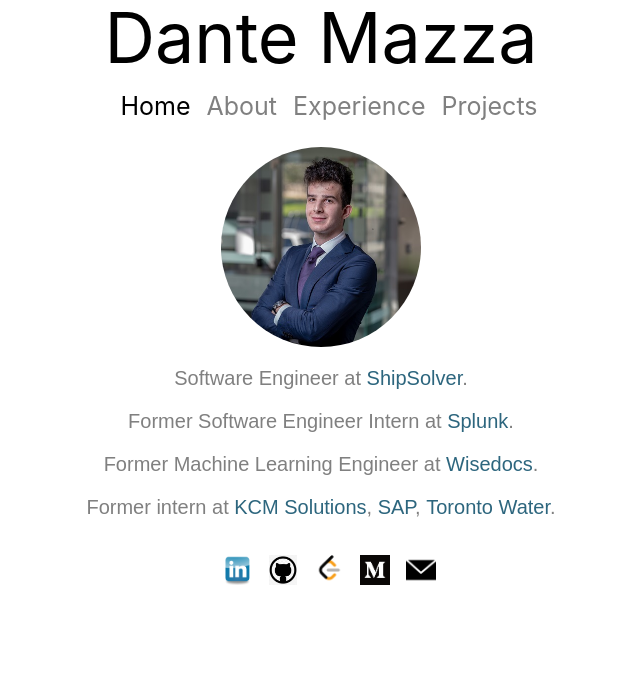
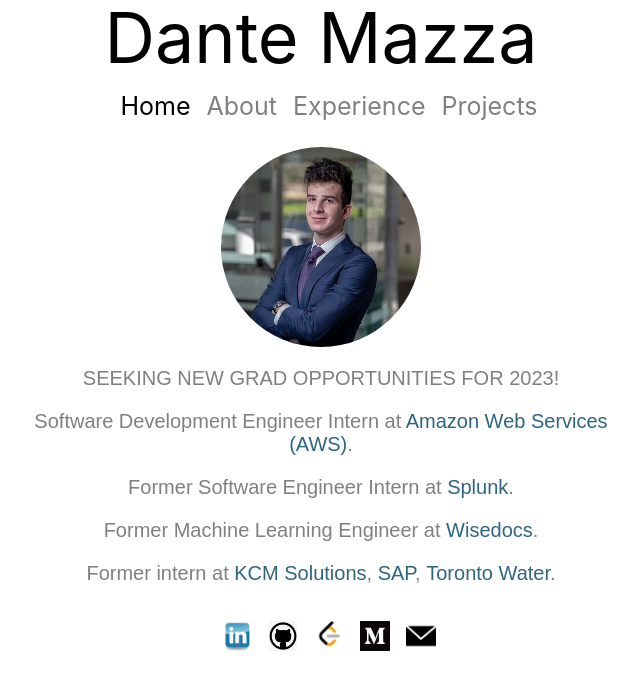
Before and after one commit to dantemazza/personal-website, a React (Create React App) app: page / in a window 1280 px wide. Shown: the top 690 px of the page, without its empty margins (319-959 px from the left). Built offline with nearby package versions, Linux system fonts and the light colour scheme.

Commit message:
Update IntroText.js

```diff
--- a/src/components/pages/Home/IntroText.js
+++ b/src/components/pages/Home/IntroText.js
@@ -5,7 +5,10 @@
     return(
         <div className='introText'>
             <p>
-                Software Engineer at <a href="https://www.shipsolver.com/" target="_blank" rel="noopener noreferrer" className="employerLinks">ShipSolver</a>.
+                SEEKING NEW GRAD OPPORTUNITIES FOR 2023!
+            </p>
+            <p>
+                Software Development Engineer Intern at <a href="https://aws.amazon.com/" target="_blank" rel="noopener noreferrer" className="employerLinks">Amazon Web Services (AWS)</a>.
             </p>
             <p>
                 Former Software Engineer Intern at <a href="https://www.splunk.com/" target="_blank" rel="noopener noreferrer" className="employerLinks">Splunk</a>.
```
